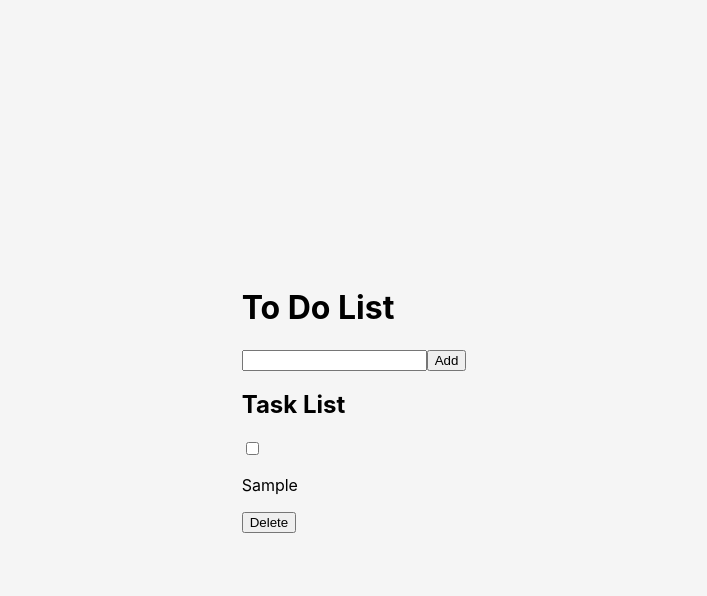
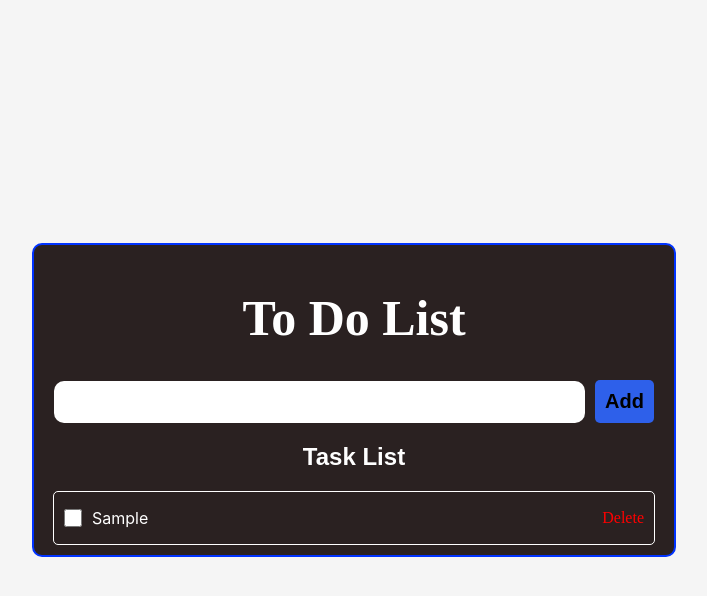
Before and after one commit to dev-m-josh/react-todo, a React (Create React App) app: page / in a window 1280 px wide. Both pictures are taken after typing "Sample" into the empty fields and a click on the button "Add". Shown: the top 596 px of the page, without its empty margins (286-993 px from the left). Built offline with nearby package versions, Linux system fonts and the light colour scheme.

Commit message:
css styling

```diff
--- a/src/App.css
+++ b/src/App.css
@@ -0,0 +1,102 @@
+
+.container{
+    background-color: #2A2121;
+    border: 2px solid #0033ff;
+    border-radius: 10px;
+    display: flex;
+    flex-direction: column;
+    align-items: center;
+    width: 600px;
+    padding: 10px 20px;
+}
+
+.container h1{
+    color: white;
+    font-size: 50px;
+    font-family: serif;
+}
+
+.container h2{
+    color: white;
+    font-family: sans-serif;
+}
+
+.inputs{
+    width: 100%;
+}
+
+.App{
+    width: 100%;
+    display: flex;
+    align-items: center;
+    justify-content: space-between;
+    gap: 10px;
+}
+
+.App input{
+    height: 40px;
+    border-radius: 10px;
+    border: none;
+    outline: none;
+    width: 100%;
+    font-size: 18px;
+}
+
+.App button{
+    color: black;
+    background-color: #2e60ea;
+    outline: none;
+    border: none;
+    border-radius: 5px;
+    font-size: 20px;
+    padding: 10px;
+    font-weight: 550;
+    transition: .3s ease-in-out;
+    cursor: pointer;
+}
+
+.App button:hover{
+    background-color: #9eb7fd;
+}
+
+.list{
+    width: 100%;
+    display: flex;
+    flex-direction: column;
+    align-items: center;
+    gap: 10px;
+    color: white;
+}
+
+.todo{
+    width: 100%;
+    border: 1px solid white;
+    outline: none;
+    color: white;
+    font-size: 16px;
+    border-radius: 5px;
+    display: flex;
+    align-items: center;
+    justify-content: space-between;
+}
+
+.todo label{
+    display: flex;
+    align-items: center;
+}
+
+.todo input{
+    height: 18px;
+    width: 18px;
+    margin: 10px;
+}
+
+.delete{
+    border: none;
+    background-color: transparent;
+    color: red;
+    font-family: serif;
+    font-size: 16px;
+    padding: 0 10px;
+    cursor: pointer;
+}
```
